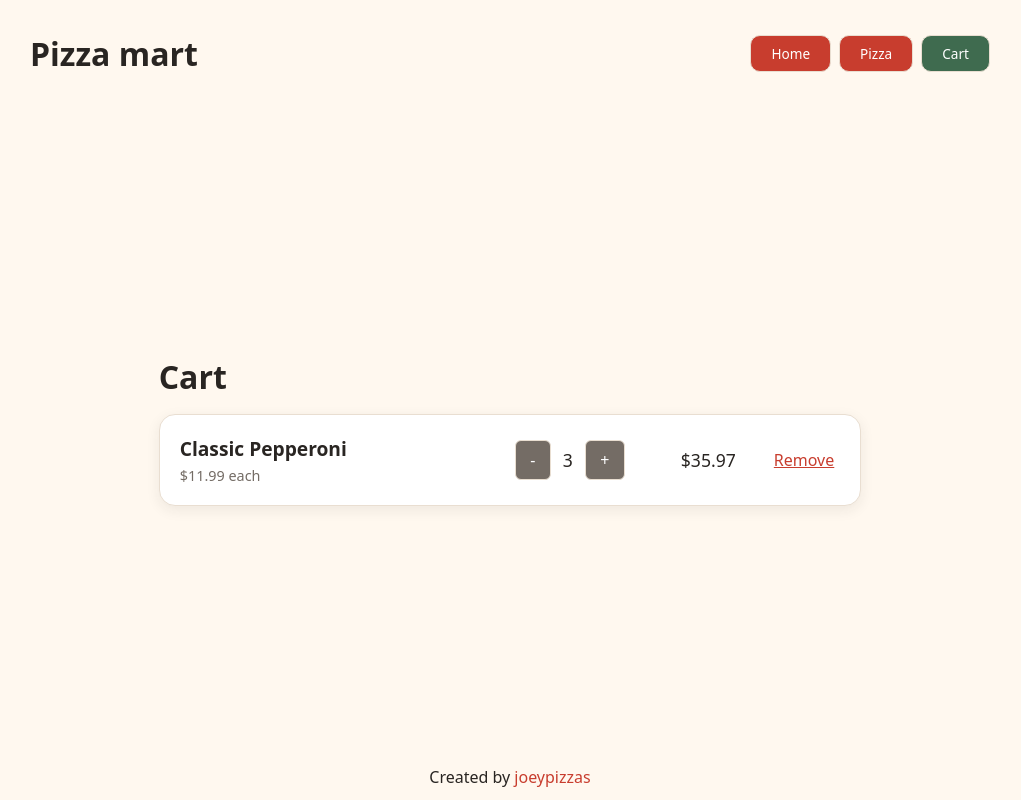
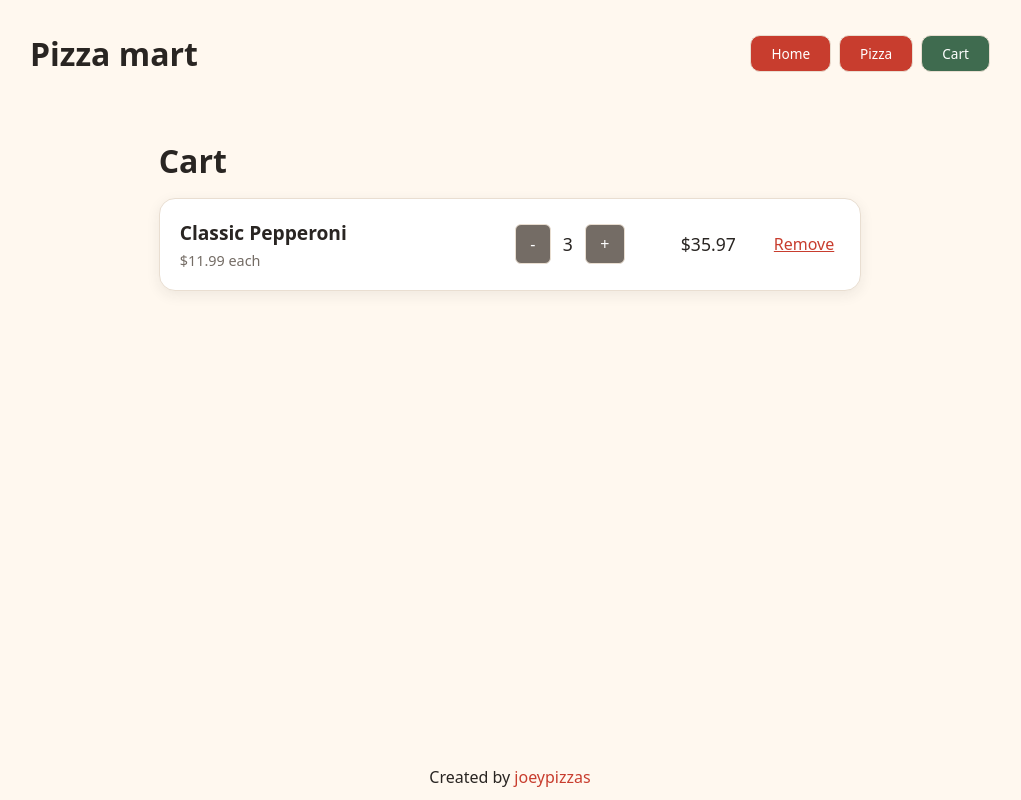
Before and after one commit to joeypizzas/shopping-cart, a React (Vite) app: page /cart in a window 1280 px wide. Shown: the whole page, without its empty margins (130-1151 px from the left). Built offline with nearby package versions, Linux system fonts and the light colour scheme.

Commit message:
adjusted flexbox style to have content start at top of container

```diff
--- a/src/components/Content/Content.css
+++ b/src/components/Content/Content.css
@@ -5,5 +5,6 @@
   background-color: var(--cream-page-background);
   display: flex;
   justify-content: center;
-  align-items: center;
+  align-items: flex-start;
+  padding-top: 2rem;
 }
```
